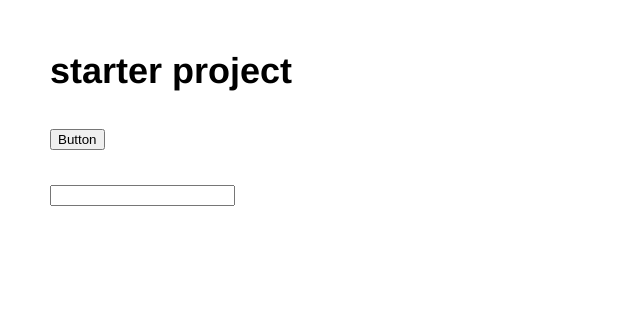
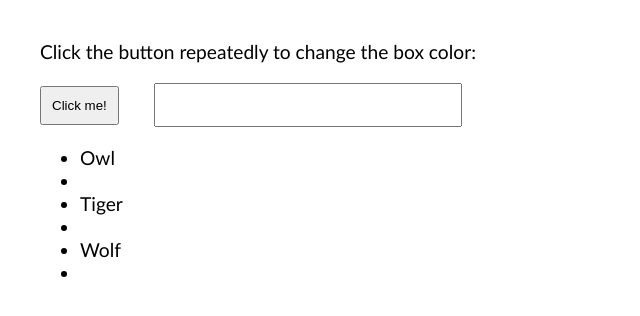
Before and after one commit to Yacquubegal/HW1, a plain HTML site: page index.html in a window 1280 px wide. Shown: the whole page, without its empty margins (0-640 px from the left). Drawn offline with Linux system fonts and the light colour scheme.

Commit message:
Update index.html

```diff
--- a/index.html
+++ b/index.html
@@ -1,23 +1,60 @@
-<!DOCTYPE html>
-<html>
+<!doctype html>
+<html lang="en">
+<head>
+	<meta charset="utf-8">
+	<title>DOM Color Tweaker</title>
+	<style>
+		body {
+			font-family:"Trebuchet MS", Segoe, sans-serif;
+			margin:40px;
+			font-size: 1.2em;
+		}
+		div:first-child {
+			margin-bottom: 20px;
+		}
+		button {
+			padding: 10px;
+		}
+		#box {
+			width: 300px;
+			height: 38px;
+			margin-left: 30px;
+		}
 
-<head>
-    <meta charset="utf-8">
-    <title>starter code</title>
-<link rel="stylesheet" type="text/css" href="site.css">
+	</style>
 </head>
+<body>
+	<div>
+		Click the button repeatedly to change the box color:
+	</div>
 
-<body>
-<h2>starter project</h2>
+	<button id="btn">Click me!</button>
+	<input type= "text" id="box">
 
-<button type="button" id="button1">Button</button>
-<div>
-    <br />
-    <input type="text" val="starting value" text="hello" id="textbox1" />
-    <br />
-</div>
+	<div>
+		<ul>
+			<li>Owl<li>
+			<li>Tiger<li>
+			<li>Wolf<li>
+		</ul>
+	 </div>
 
-<script src="main.js"></script>
+	<script>
+
+	let btn = document.getElementById("btn");
+	let box = document.getElementById("box");
+	let colorRed = 255;    // initialize the red channel to pure red
+
+	btn.addEventListener("click", clickHandler, false);
+
+	function clickHandler() {
+		// first color channel (red) gets darker every time button is clicked
+		box.style.backgroundColor = "rgb(" + (colorRed-=10) + ", 0, 0)";
+
+		// ES6 equivalent using template string
+		//box.style.backgroundColor = `rgb( ${colorRed-=10}, 0, 0 )`;
+	}
+
+	</script>
 </body>
-
 </html>
```
